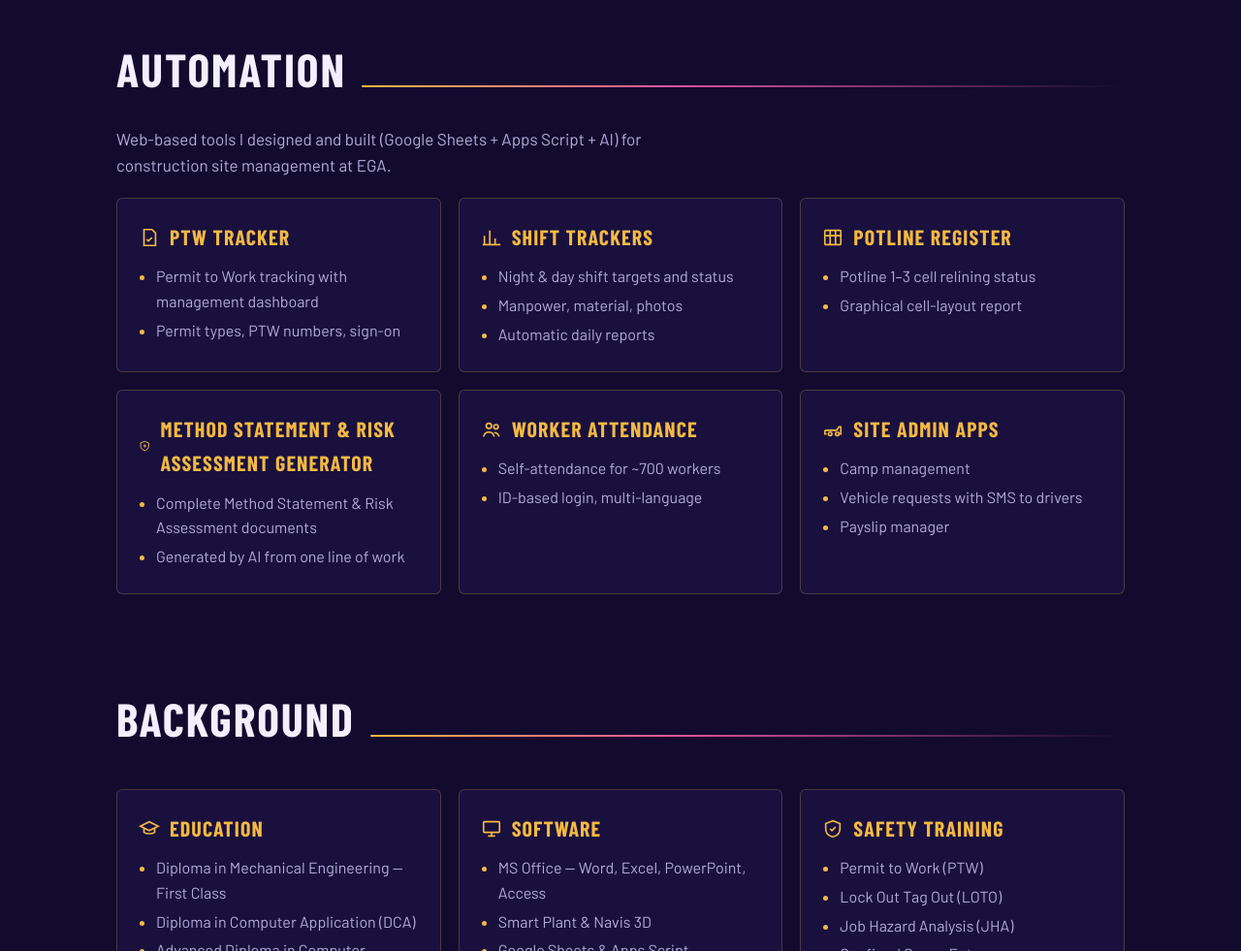
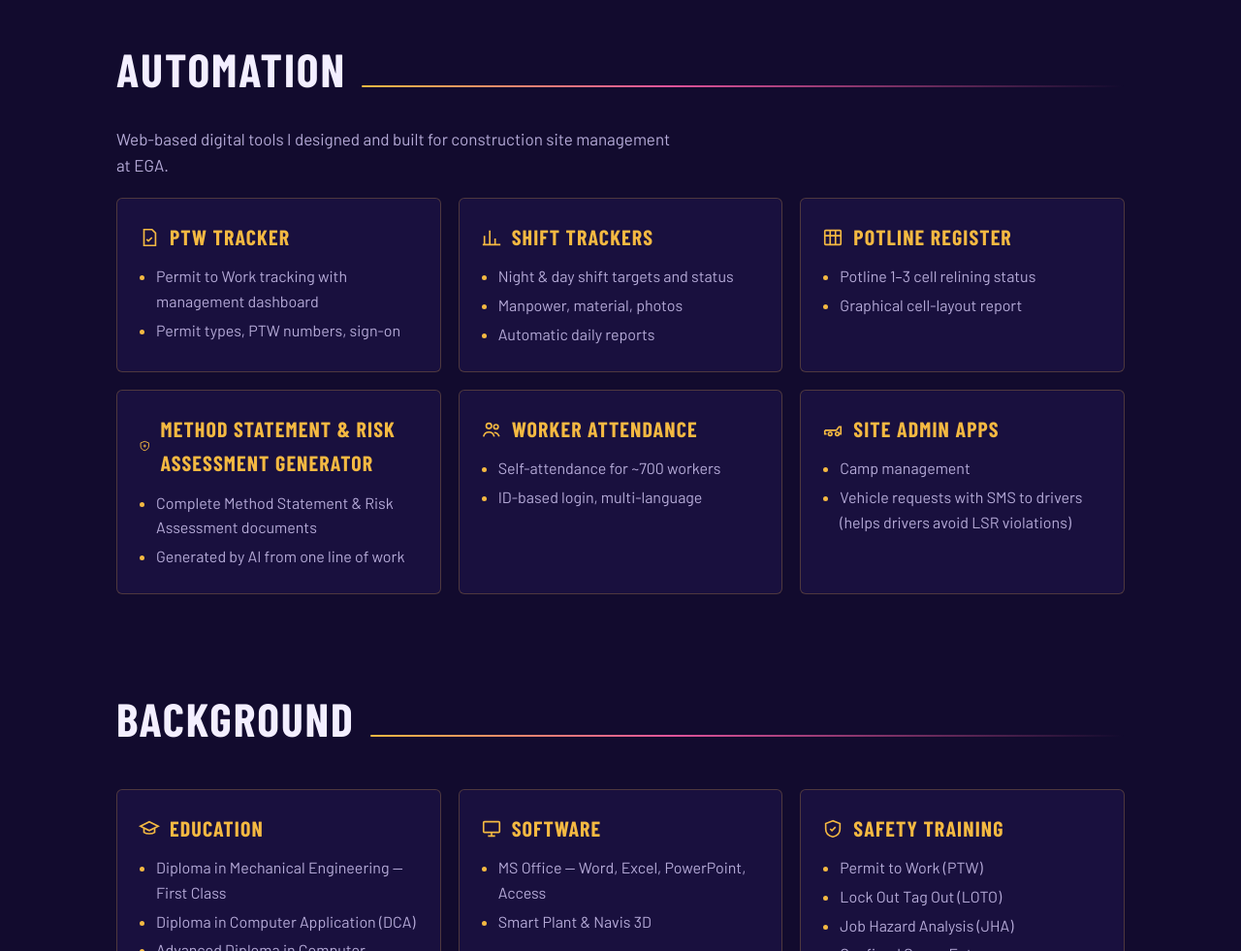
Before and after one commit to ashifpfc/ashifrizve, a plain HTML site: page index.html in a window 1280 px wide. Shown: the part 4500-5481 px from the top of the page at 97% size. Drawn offline with nearby package versions, Linux system fonts and the light colour scheme; a web font is replaced by a local one.

Commit message:
Update index.html

```diff
--- a/index.html
+++ b/index.html
@@ -417,7 +417,7 @@ footer b{color:var(--gold);font-family:var(--f-display);letter-spacing:.1em}
     <div class="sh"><h2>Skills</h2></div>
     <div class="sk">
       <div class="cloud reveal" data-sec="sk-chips">
-        <span>Piping Fabrication &amp; Erection</span><span>Pre-Commissioning</span><span>QA/QC</span><span>ASME Codes</span><span>AWS Codes</span><span>NDT &amp; PWHT</span><span>PMI &amp; Hardness Testing</span><span>Welder Qualification</span><span>Manpower Planning</span><span>Third-Party Inspection</span><span>Hydro Test Procedures</span><span>Smart Plant &amp; Navis 3D</span><span>MS Office</span><span>Site Automation</span><span>Google Apps Script</span><span>Google Sheets Dashboards</span><span>AI Tools — Gemini &amp; Claude</span><span>Site Safety — PTW / LOTO / JHA</span>
+        <span>Piping Fabrication &amp; Erection</span><span>Pre-Commissioning</span><span>QA/QC</span><span>ASME Codes</span><span>AWS Codes</span><span>NDT &amp; PWHT</span><span>PMI &amp; Hardness Testing</span><span>Welder Qualification</span><span>Manpower Planning</span><span>Third-Party Inspection</span><span>Hydro Test Procedures</span><span>Smart Plant &amp; Navis 3D</span><span>MS Office</span><span>Site Automation</span><span>Digital Dashboards</span><span>AI Tools — Gemini &amp; Claude</span><span>Site Safety — PTW / LOTO / JHA</span>
       </div>
       <div class="reveal" data-sec="sk-bars">
         <div class="bar"><div class="l">Mechanical Erection &amp; Piping<em>98%</em></div><div class="track"><div class="fill" style="width:98%"></div></div></div>
@@ -438,14 +438,14 @@ footer b{color:var(--gold);font-family:var(--f-display);letter-spacing:.1em}
 
   <section id="automation" data-sec="s-automation">
     <div class="sh"><h2>Automation</h2></div>
-    <p class="tag reveal" style="margin-top:-14px">Web-based tools I designed and built (Google Sheets + Apps Script + AI) for construction site management at EGA.</p>
+    <p class="tag reveal" style="margin-top:-14px">Web-based digital tools I designed and built for construction site management at EGA.</p>
     <div class="cards">
       <div class="card reveal" data-sec="a-ptw"><h3><svg viewBox="0 0 24 24"><path d="M6 3h9l4 4v14H6z"/><path d="m9 14 2 2 4-4"/></svg>PTW Tracker</h3><ul><li>Permit to Work tracking with management dashboard</li><li>Permit types, PTW numbers, sign-on</li></ul></div>
       <div class="card reveal" data-sec="a-shift"><h3><svg viewBox="0 0 24 24"><path d="M4 20V10M10 20V4M16 20v-7M22 20H2"/></svg>Shift Trackers</h3><ul><li>Night &amp; day shift targets and status</li><li>Manpower, material, photos</li><li>Automatic daily reports</li></ul></div>
       <div class="card reveal" data-sec="a-pot"><h3><svg viewBox="0 0 24 24"><rect x="3" y="4" width="18" height="16" rx="1"/><path d="M3 10h18M9 4v16M15 4v16"/></svg>Potline Register</h3><ul><li>Potline 1–3 cell relining status</li><li>Graphical cell-layout report</li></ul></div>
       <div class="card reveal" data-sec="a-msra"><h3><svg viewBox="0 0 24 24"><path d="M12 3 4 6v6c0 5 3.5 8 8 9 4.5-1 8-4 8-9V6z"/><path d="M9 12h6M12 9v6"/></svg>Method Statement &amp; Risk Assessment Generator</h3><ul><li>Complete Method Statement &amp; Risk Assessment documents</li><li>Generated by AI from one line of work</li></ul></div>
       <div class="card reveal" data-sec="a-att"><h3><svg viewBox="0 0 24 24"><circle cx="9" cy="8" r="3"/><circle cx="17" cy="9" r="2.5"/><path d="M3 20c.8-3.5 3.2-5 6-5s5.2 1.5 6 5M15 15.5c2.6 0 4.6 1.3 5.5 4.5"/></svg>Worker Attendance</h3><ul><li>Self-attendance for ~700 workers</li><li>ID-based login, multi-language</li></ul></div>
-      <div class="card reveal" data-sec="a-admin"><h3><svg viewBox="0 0 24 24"><path d="M3 13h13l3-4h2v8h-2M3 13v4h2M7 17a2 2 0 1 0 4 0 2 2 0 1 0-4 0M15 17a2 2 0 1 0 4 0 2 2 0 1 0-4 0"/></svg>Site Admin Apps</h3><ul><li>Camp management</li><li>Vehicle requests with SMS to drivers</li><li>Payslip manager</li></ul></div>
+      <div class="card reveal" data-sec="a-admin"><h3><svg viewBox="0 0 24 24"><path d="M3 13h13l3-4h2v8h-2M3 13v4h2M7 17a2 2 0 1 0 4 0 2 2 0 1 0-4 0M15 17a2 2 0 1 0 4 0 2 2 0 1 0-4 0"/></svg>Site Admin Apps</h3><ul><li>Camp management</li><li>Vehicle requests with SMS to drivers (helps drivers avoid LSR violations)</li></ul></div>
     </div>
   </section>
 
@@ -453,7 +453,7 @@ footer b{color:var(--gold);font-family:var(--f-display);letter-spacing:.1em}
     <div class="sh"><h2>Background</h2></div>
     <div class="cards">
       <div class="card reveal" data-sec="b-edu"><h3><svg viewBox="0 0 24 24"><path d="m2 9 10-5 10 5-10 5z"/><path d="M6 11v5c3 2 9 2 12 0v-5"/></svg>Education</h3><ul><li data-sec="e-mech">Diploma in Mechanical Engineering<span data-sec="e-mech-fc"> — First Class</span></li><li data-sec="e-dca">Diploma in Computer Application (DCA)</li><li data-sec="e-adchn">Advanced Diploma in Computer Hardware &amp; Networking (ADCHN)</li></ul></div>
-      <div class="card reveal" data-sec="b-soft"><h3><svg viewBox="0 0 24 24"><rect x="3" y="4" width="18" height="12" rx="1"/><path d="M8 20h8M12 16v4"/></svg>Software</h3><ul><li>MS Office — Word, Excel, PowerPoint, Access</li><li>Smart Plant &amp; Navis 3D</li><li>Google Sheets &amp; Apps Script</li></ul></div>
+      <div class="card reveal" data-sec="b-soft"><h3><svg viewBox="0 0 24 24"><rect x="3" y="4" width="18" height="12" rx="1"/><path d="M8 20h8M12 16v4"/></svg>Software</h3><ul><li>MS Office — Word, Excel, PowerPoint, Access</li><li>Smart Plant &amp; Navis 3D</li></ul></div>
       <div class="card reveal" data-sec="b-safe"><h3><svg viewBox="0 0 24 24"><path d="M12 3 4 6v6c0 5 3.5 8 8 9 4.5-1 8-4 8-9V6z"/><path d="m9 12 2 2 4-4"/></svg>Safety Training</h3><ul><li>Permit to Work (PTW)</li><li>Lock Out Tag Out (LOTO)</li><li>Job Hazard Analysis (JHA)</li><li>Confined Space Entry</li><li>Lifting &amp; Rigging Awareness</li></ul></div>
       <div class="card reveal" data-sec="b-doc"><h3><svg viewBox="0 0 24 24"><path d="M6 3h9l4 4v14H6z"/><path d="M14 3v5h5M9 13h7M9 17h7"/></svg>Documentation</h3><ul><li>Inspection requests &amp; material certificates</li><li>Spool and joint numbering</li><li>Fit-up, visual &amp; final inspection reports</li><li>Welder qualification certificates</li><li>Painting reports &amp; final dossiers</li></ul></div>
       <div class="card reveal" data-sec="b-lang"><h3><svg viewBox="0 0 24 24"><path d="M4 5h9M8 3v2m3 0c-1 5-4 8-7 9m3-5c1.5 2 4 4 6 5"/><path d="m12 21 4-9 4 9m-6.5-3h5"/></svg>Languages</h3><ul><li>English</li><li>Hindi</li></ul></div>
```
